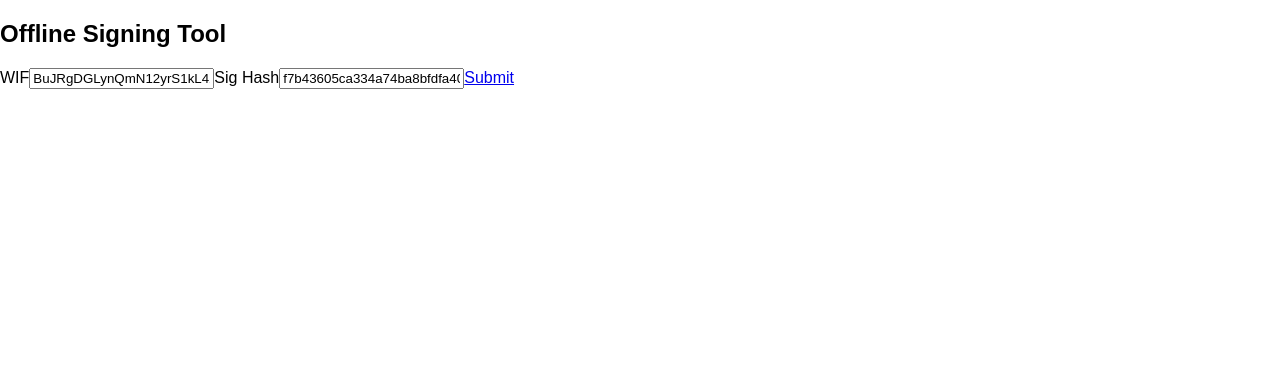
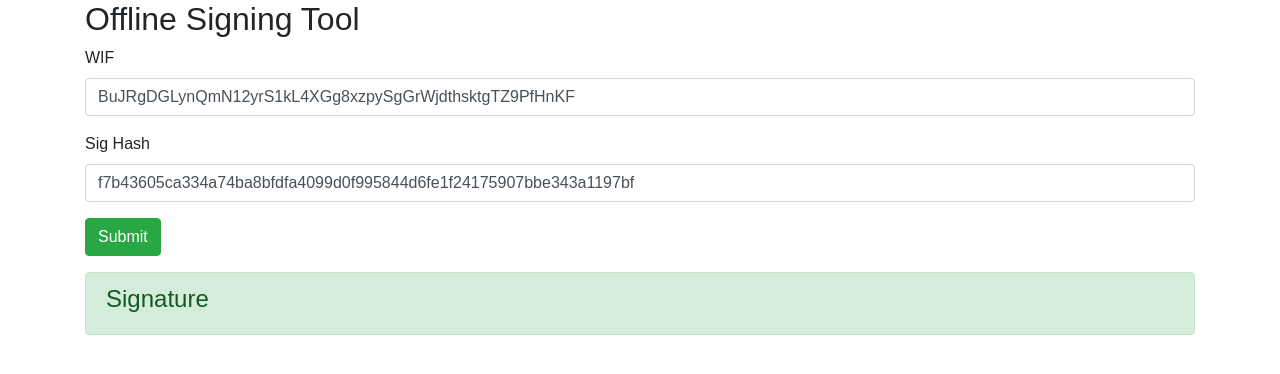
Before and after one commit to titan-digital-exchange/offline-signing-tool, a React (Create React App) app: page / in a window 1280 px wide. Shown: the top 374 px of the page. Built offline with nearby package versions, Linux system fonts and the light colour scheme.

Commit message:
much better

```diff
--- a/public/index.html
+++ b/public/index.html
@@ -1,6 +1,7 @@
 <!DOCTYPE html>
 <html lang="en">
   <head>
+    <link rel="stylesheet" href="https://stackpath.bootstrapcdn.com/bootstrap/4.1.3/css/bootstrap.min.css" integrity="sha384-MCw98/SFnGE8fJT3GXwEOngsV7Zt27NXFoaoApmYm81iuXoPkFOJwJ8ERdknLPMO" crossorigin="anonymous">
     <meta charset="utf-8">
     <meta name="viewport" content="width=device-width, initial-scale=1, shrink-to-fit=no">
     <meta name="theme-color" content="#000000">
@@ -19,7 +20,7 @@
       work correctly both with client-side routing and a non-root public URL.
       Learn how to configure a non-root public URL by running `npm run build`.
     -->
-    <title>React App</title>
+    <title>Offline Signing Tool</title>
   </head>
   <body>
     <noscript>
--- a/src/App.js
+++ b/src/App.js
@@ -28,11 +28,21 @@ export default class Home extends Component {
     const signature = keyPair.sign(Buffer.from(this.state.sigHash, 'hex')).toScriptSignature(bitcoin.Transaction.SIGHASH_ALL).toString('hex');
     this.setState({signature});
   }
-
+  copyToClipboard = str => {
+    const el = document.createElement('textarea');
+    el.value = str;
+    el.setAttribute('readonly', '');
+    el.style.position = 'absolute';
+    el.style.left = '-9999px';
+    document.body.appendChild(el);
+    el.select();
+    document.execCommand('copy');
+    document.body.removeChild(el);
+  }
   render() {
     const { wif, sigHash, signature } = this.state;
     return (
-      <div className="container" data-tid="container">
+      <div className="container">
         <div className="row">
           <div className="col">
             <h2>Offline Signing Tool</h2>
@@ -41,24 +51,28 @@ export default class Home extends Component {
         <div className="row">
           <div className="col">
             <form>
-              <label>WIF</label>
-              <input value={wif} onChange={this.handleOnChange} type="string" id="wif" />
-
-              <label>Sig Hash</label>
-              <input value={sigHash} onChange={this.handleOnChange} type="string" id="sigHash" />
-
-              <a onClick={() => this.createSig()} href="#">
+              <div className="form-group">
+                <label>WIF</label>
+                <input className="form-control" value={wif} onChange={this.handleOnChange} type="string" id="wif" />
+              </div>
+              <div className="form-group">
+                <label>Sig Hash</label>
+                <input className="form-control" value={sigHash} onChange={this.handleOnChange} type="string" id="sigHash" />
+              </div>
+              <button className="btn btn-success" onClick={() => this.createSig()}>
                 Submit
-              </a>
+              </button>
             </form>
-            {signature &&
-              <p>
-                {`Signature: ${signature}`}
-              </p>
-            }
-            <h3>
-
-            </h3>
+            <div className="alert alert-success" style={{ marginTop: '1rem' }}>
+              <h4 className="alert-heading">Signature</h4>
+              {signature && <div>
+                <pre className="mb-0">{signature}</pre>
+                <button
+                  className="btn btn-info"
+                  onClick={() => this.copyToClipboard(signature)}
+                >Copy</button>
+              </div>}
+            </div>
           </div>
         </div>
       </div>
```
